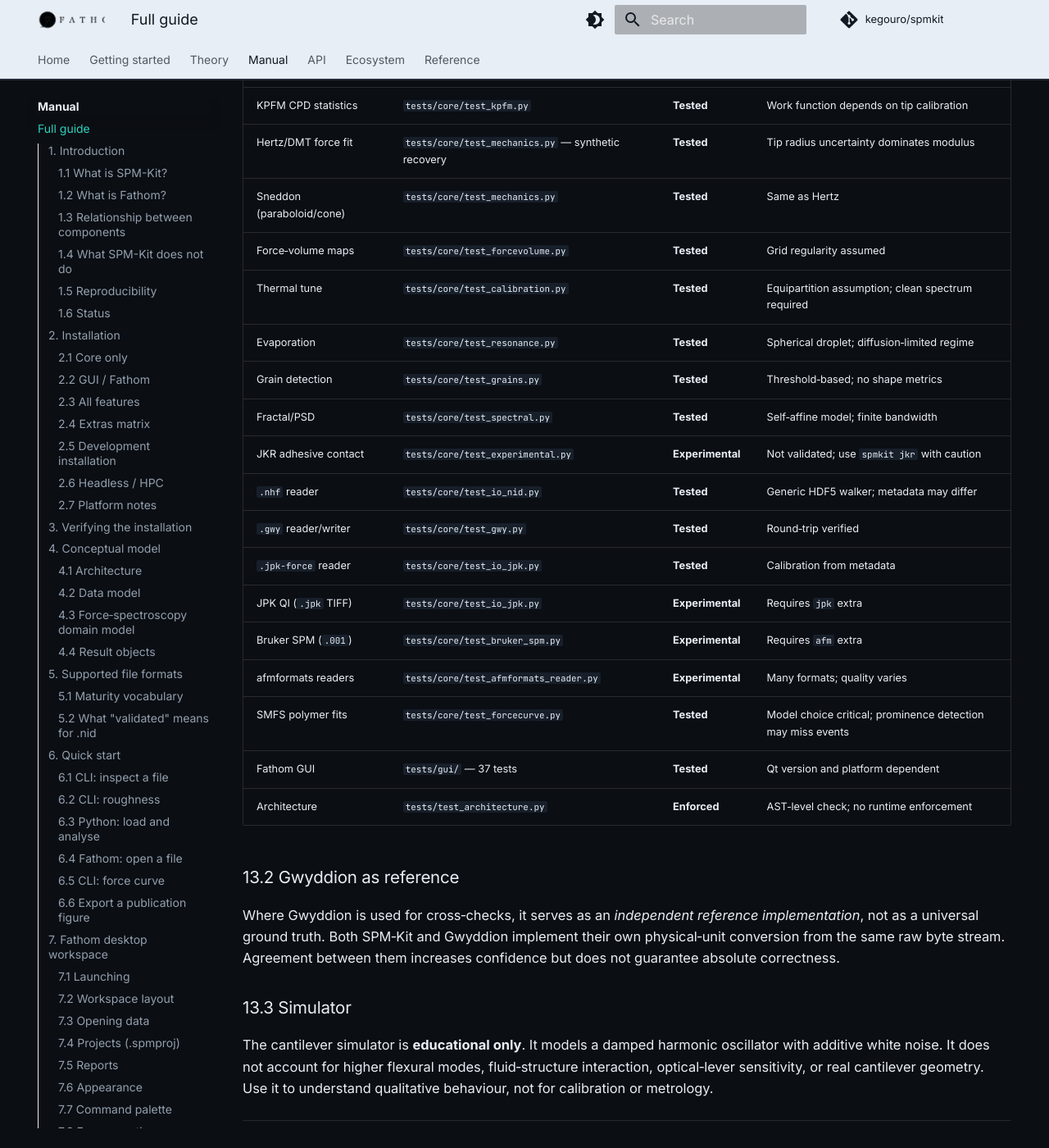
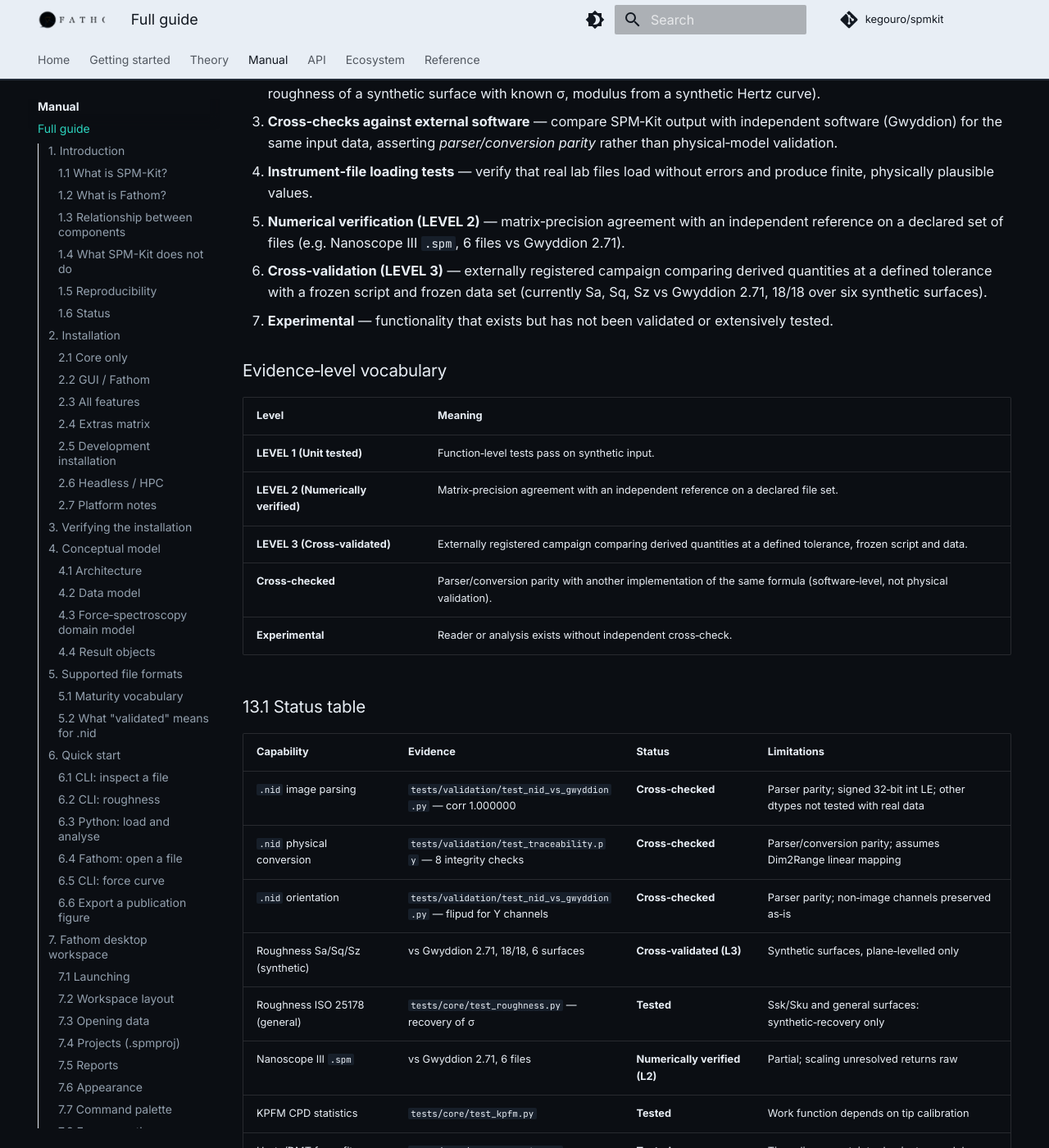
Before and after one commit to kegouro/spmkit, an MkDocs documentation site: the page built from docs/user-guide.md, in a window 1280 px wide and 1400 px high, scrolled down 28158 px. Shown: the whole window at 82% size. Built offline with MkDocs 1.6.1 and Material for MkDocs 9.7.7, drawn with Linux system fonts in a browser that asks for light colours; comment, search, counter and statistics services are not loaded; some of the changed text lies outside the part shown.

Commit message:
docs(manual): synchronize and rebuild printable user guide
Update the Markdown guide and the LaTeX source to the canonical version
0.1.4 (in-tree 0.1.5.dev0, released 2026-07-27) with sole author José
Labarca Baeza and the canonical acknowledgements. Replace universal
'validated against Gwyddion at machine precision' wording with the LEVEL
vocabulary: .nid parser/conversion parity (cross-checked), Sa/Sq/Sz
cross-validated LEVEL 3 vs Gwyddion 2.71 (18/18), Nanoscope III .spm
numerically verified LEVEL 2 (partial), and experimental readers clearly
flagged. Recompile the PDF (xelatex, 18 pages) from the updated source.

````diff
--- a/docs/user-guide.md
+++ b/docs/user-guide.md
@@ -1,15 +1,20 @@
 # SPM-Kit &middot; Fathom — Usage Guide
 
-**Version 0.1.2 (Alpha) &mdash; 2026-07-14**
-
----
-
-*Canonical documentation: This Markdown file is the authoritative reference for SPM‑Kit 0.1.2.
-A printable companion PDF is available at `docs/user-guide.pdf`. Both are verified against
-the current codebase.*
-
-**Authors:** José Labarca & Tomás Corrales
-**License:** MIT &bull; **Repository:** <https://github.com/kegouro/spmkit>
+**Version 0.1.4 (Alpha) &mdash; in-tree `0.1.5.dev0` &mdash; 2026-07-27**
+
+---
+
+*Canonical documentation: This Markdown file is the authoritative reference for SPM‑Kit 0.1.4
+(development tree `0.1.5.dev0`). A printable companion PDF is available at
+`docs/user-guide.pdf` and in the embedded [PDF reader](manual/reader.md). Both are verified
+against the current codebase.*
+
+**Author:** José Labarca Baeza &mdash; Universidad Técnica Federico Santa María (UTFSM), Valparaíso, Chile.
+**Acknowledgements:** Tomás Corrales and the SPM Lab at UTFSM provided selected experimental
+datasets and laboratory context during development and evaluation. María Saavedra Fredes and
+Benjamin Schleyer helped locate and share candidate datasets for the validation campaign.
+Released under the MIT license, without dedicated institutional funding.
+**License:** MIT &bull; **Repository:** <https://github.com/kegouro/spmkit> &bull; **Site:** <https://kegouro.github.io/spmkit>
 
 ---
 
@@ -23,7 +28,7 @@
 statistics, nanomechanical property maps, thermal‑tune cantilever calibration, grain detection,
 spectral analysis, and single‑molecule force spectroscopy.
 
-SPM‑Kit was developed independently by physics students at **Universidad Técnica Federico Santa María (UTFSM)**, informed by practical work with AFM/SPM data, and is released under the MIT license.
+SPM‑Kit was developed independently by **José Labarca Baeza** at the Universidad Técnica Federico Santa María (UTFSM), informed by practical work with AFM/SPM data, and is released under the MIT license.
 
 ### 1.2 What is Fathom?
 
@@ -63,11 +68,16 @@
 
 ### 1.6 Status
 
-SPM‑Kit is **alpha‑stage** software (`Development Status :: 3 - Alpha`). Core image analysis
-(roughness, KPFM, spectral) is validated against Gwyddion at machine precision. Force‑spectroscopy
-workflows are tested on synthetic and lab data but have not been independently cross‑validated.
-Some readers (`afmformats`, `jpk`, Bruker SPM) are experimental. See [§13](#13-scientific-validation-philosophy)
-for details.
+SPM‑Kit is **alpha‑stage** software (`Development Status :: 3 - Alpha`). The `.nid` image
+parsers are cross‑checked against Gwyddion at machine precision — this is *parser parity*
+with another implementation of the same formula, not physical‑model validation. The roughness
+parameters Sa, Sq and Sz are independently **cross‑validated** against Gwyddion 2.71
+(`LEVEL 3`, 18/18 comparisons over six synthetic surfaces); KPFM, spectral and the remaining
+image analyses are exercised by unit and synthetic‑recovery tests (`LEVEL 1/2`). Nanoscope III
+`.spm` image reading is numerically verified against Gwyddion 2.71 at matrix precision
+(`LEVEL 2`, partial). Force‑spectroscopy workflows are tested on synthetic and lab data but
+have **not** been independently cross‑validated. Some readers (`afmformats`, JPK TIFF, Bruker
+`.00N`) remain experimental. See [§13](#13-scientific-validation-philosophy) for details.
 
 ---
 
@@ -151,10 +161,10 @@
 
 ```bash
 spmkit --version
-# spmkit 0.1.2
+# spmkit 0.1.4   (an editable/in-tree install prints 0.1.5.dev0)
 
 python -c "import spmkit; print(spmkit.__version__)"
-# 0.1.2
+# 0.1.4   (or 0.1.5.dev0 in the development tree)
 
 python -c "from spmkit.gui.app import run; print('GUI import OK')"
 # GUI import OK (does not launch; no Qt display needed)
@@ -221,30 +231,37 @@
 
 | Extension | Source | Data type | Access | Extra | Status |
 |-----------|--------|-----------|--------|-------|--------|
-| `.nid` | NanoSurf | Images + force‑volume | Read | — | **Validated** (machine‑precision vs Gwyddion) |
+| `.nid` | NanoSurf | Images + force‑volume | Read | — | **Cross‑checked** (parser parity vs Gwyddion, corr 1.000000) |
 | `.nhf` | NanoSurf HDF5 | Images | Read | `hdf5` or `nanosurf` | Tested (generic HDF5 walker) |
 | `.gwy` | Gwyddion | Images | Read + Write | `gwy` | Tested (round‑trip) |
 | `.nid` (spectroscopy) | NanoSurf | Force‑volume | Read | — | Tested |
 | `.jpk-force` | JPK / Bruker | Single force curve | Read | — | Tested |
 | `.jpk` (TIFF) | JPK / Bruker | Force‑map / QI | Read | `jpk` | Experimental |
 | `.001` / `.002` | Bruker SPM | Images | Read | `afm` | Experimental |
+| `.spm` | Bruker / Nanoscope III | Images | Read | — | **Partial (LEVEL 2)** — 6 files vs Gwyddion 2.71 at matrix precision; scaling unresolved returns raw |
 | `.ibw` | Asylum Research | Force curves | Read | `afm` | Experimental |
 
 ### 5.1 Maturity vocabulary
 
 | Label | Meaning |
 |-------|---------|
-| **Validated** | Numerical output cross‑checked against independent reference at defined tolerance. |
+| **Cross‑validated (L3)** | Derived quantities compared to an independent reference in an externally registered, frozen campaign at defined tolerance. |
+| **Numerically verified (L2)** | Matrix‑precision agreement with an independent reference on a declared set of files. |
+| **Cross‑checked** | Parser/conversion parity with another implementation of the same formula (software‑level, not physical validation). |
 | **Tested** | Unit and synthetic‑recovery tests pass; format loads without errors. |
 | **Experimental** | Reader exists but has not been tested with diverse real data. |
 | **Partial** | Some metadata or channel types may be misread; use with caution. |
 
 ### 5.2 What "validated" means for `.nid`
 
-The physical conversion `phys = Dim2Min + (raw + 2³¹) / 2³² · Dim2Range` has been verified
-against Gwyddion exports for real lab data at **correlation 1.000000** for topography,
-phase, and sensor channels. Orientation (`flipud` for `Dim1Name=Y*`), byte budget, and
-8 integrity checks are verified by `spmkit verify`. See `docs/TRACEABILITY.md`.
+The physical conversion `phys = Dim2Min + (raw + 2³¹) / 2³² · Dim2Range` has been cross‑checked
+against Gwyddion exports for real lab data at **correlation 1.000000** for topography, phase,
+and sensor channels. This is *parser/conversion parity* — agreement between two implementations
+of the same formula — and does not, by itself, validate a physical model. The independently
+cross‑validated quantities at defined tolerance are the ISO 25178 roughness parameters
+**Sa, Sq, Sz** (`LEVEL 3`, vs Gwyddion 2.71, 18/18 over six synthetic surfaces). Orientation
+(`flipud` for `Dim1Name=Y*`), byte budget, and 8 integrity checks are verified by
+`spmkit verify`. See `docs/TRACEABILITY.md` and the external validation register.
 
 ---
 
@@ -1086,7 +1103,9 @@
 
 ## 13. Scientific validation philosophy
 
-SPM‑Kit uses a layered approach to correctness:
+SPM‑Kit uses a layered approach to correctness and reports evidence with an explicit
+level vocabulary. **Validated is not used as a blanket label**: a capability is described
+by the strongest evidence that actually applies to it.
 
 1. **Unit tests** (`tests/core/`) — verify that functions produce expected output for
    synthetic input.
@@ -1094,22 +1113,39 @@
    that analysis recovers them (e.g. roughness of a synthetic surface with known
    &sigma;, modulus from a synthetic Hertz curve).
 3. **Cross‑checks against external software** — compare SPM‑Kit output with
-   independent software (Gwyddion) for the same input data.
+   independent software (Gwyddion) for the same input data, asserting
+   *parser/conversion parity* rather than physical‑model validation.
 4. **Instrument‑file loading tests** — verify that real lab files load without errors
    and produce finite, physically plausible values.
-5. **Validation** — numerical agreement with an independent reference at a defined
-   tolerance. Currently only `.nid` image channels are validated.
-6. **Experimental** — functionality that exists but has not been validated or
+5. **Numerical verification (LEVEL 2)** — matrix‑precision agreement with an
+   independent reference on a declared set of files (e.g. Nanoscope III `.spm`,
+   6 files vs Gwyddion 2.71).
+6. **Cross‑validation (LEVEL 3)** — externally registered campaign comparing derived
+   quantities at a defined tolerance with a frozen script and frozen data set
+   (currently Sa, Sq, Sz vs Gwyddion 2.71, 18/18 over six synthetic surfaces).
+7. **Experimental** — functionality that exists but has not been validated or
    extensively tested.
+
+### Evidence‑level vocabulary
+
+| Level | Meaning |
+|-------|---------|
+| **LEVEL 1 (Unit tested)** | Function‑level tests pass on synthetic input. |
+| **LEVEL 2 (Numerically verified)** | Matrix‑precision agreement with an independent reference on a declared file set. |
+| **LEVEL 3 (Cross‑validated)** | Externally registered campaign comparing derived quantities at a defined tolerance, frozen script and data. |
+| **Cross‑checked** | Parser/conversion parity with another implementation of the same formula (software‑level, not physical validation). |
+| **Experimental** | Reader or analysis exists without independent cross‑check. |
 
 ### 13.1 Status table
 
 | Capability | Evidence | Status | Limitations |
 |-----------|----------|--------|-------------|
-| `.nid` image parsing | `tests/validation/test_nid_vs_gwyddion.py` — corr 1.000000 | **Validated** | Signed 32‑bit int LE; other dtypes not tested with real data |
-| `.nid` physical conversion | `tests/validation/test_traceability.py` — 8 integrity checks | **Validated** | Assumes Dim2Range linear mapping |
-| `.nid` orientation | `tests/validation/test_nid_vs_gwyddion.py` — flipud for Y channels | **Validated** | Non‑image channels preserved as‑is |
-| Roughness ISO 25178 | `tests/core/test_roughness.py` — recovery of &sigma; | **Tested** | Validated for plane‑levelled data only |
+| `.nid` image parsing | `tests/validation/test_nid_vs_gwyddion.py` — corr 1.000000 | **Cross‑checked** | Parser parity; signed 32‑bit int LE; other dtypes not tested with real data |
+| `.nid` physical conversion | `tests/validation/test_traceability.py` — 8 integrity checks | **Cross‑checked** | Parser/conversion parity; assumes Dim2Range linear mapping |
+| `.nid` orientation | `tests/validation/test_nid_vs_gwyddion.py` — flipud for Y channels | **Cross‑checked** | Parser parity; non‑image channels preserved as‑is |
+| Roughness Sa/Sq/Sz (synthetic) | vs Gwyddion 2.71, 18/18, 6 surfaces | **Cross‑validated (L3)** | Synthetic surfaces, plane‑levelled only |
+| Roughness ISO 25178 (general) | `tests/core/test_roughness.py` — recovery of &sigma; | **Tested** | Ssk/Sku and general surfaces: synthetic‑recovery only |
+| Nanoscope III `.spm` | vs Gwyddion 2.71, 6 files | **Numerically verified (L2)** | Partial; scaling unresolved returns raw |
 | KPFM CPD statistics | `tests/core/test_kpfm.py` | **Tested** | Work function depends on tip calibration |
 | Hertz/DMT force fit | `tests/core/test_mechanics.py` — synthetic recovery | **Tested** | Tip radius uncertainty dominates modulus |
 | Sneddon (paraboloid/cone) | `tests/core/test_mechanics.py` | **Tested** | Same as Hertz |
@@ -1126,15 +1162,18 @@
 | Bruker SPM (`.001`) | `tests/core/test_bruker_spm.py` | **Experimental** | Requires `afm` extra |
 | afmformats readers | `tests/core/test_afmformats_reader.py` | **Experimental** | Many formats; quality varies |
 | SMFS polymer fits | `tests/core/test_forcecurve.py` | **Tested** | Model choice critical; prominence detection may miss events |
-| Fathom GUI | `tests/gui/` — 37 tests | **Tested** | Qt version and platform dependent |
+| Fathom GUI | `tests/gui/` headless | **Tested** | Qt version and platform dependent |
 | Architecture | `tests/test_architecture.py` | **Enforced** | AST‑level check; no runtime enforcement |
 
 ### 13.2 Gwyddion as reference
 
 Where Gwyddion is used for cross‑checks, it serves as an *independent reference
 implementation*, not as a universal ground truth. Both SPM‑Kit and Gwyddion implement
-their own physical‑unit conversion from the same raw byte stream. Agreement between
-them increases confidence but does not guarantee absolute correctness.
+their own physical‑unit conversion from the same raw byte stream. The cross‑validated
+campaign (LEVEL 3, Sa/Sq/Sz) is externally registered with a frozen script and frozen
+data set at
+<https://github.com/kegouro/spmkit-validation/blob/2a3d6c780722a79cb19c079cec0476969267b10b/evidence/phase01e-gwyddion/gate-results.json>;
+it does not constitute physical‑model validation.
 
 ### 13.3 Simulator
 
@@ -1365,8 +1405,8 @@
 
 ### 19.5 Project status
 
-**Alpha (0.1.2).** Core functionality is stable and tested. APIs may change before 1.0.
-New contributors, format readers, and analysis modules are welcome.
+**Alpha (released `0.1.4`; in-tree `0.1.5.dev0`).** Core functionality is stable and tested.
+APIs may change before 1.0. New contributors, format readers, and analysis modules are welcome.
 
 ---
 
@@ -1521,4 +1561,4 @@
 
 ---
 
-*End of SPM‑Kit &middot; Fathom Usage Guide &mdash; version 0.1.2*
+*End of SPM‑Kit &middot; Fathom Usage Guide &mdash; version 0.1.4 (dev 0.1.5.dev0)*
````
Also changed, not shown: other parts of docs/user-guide.md (+3 -2 lines), 2 other files.
